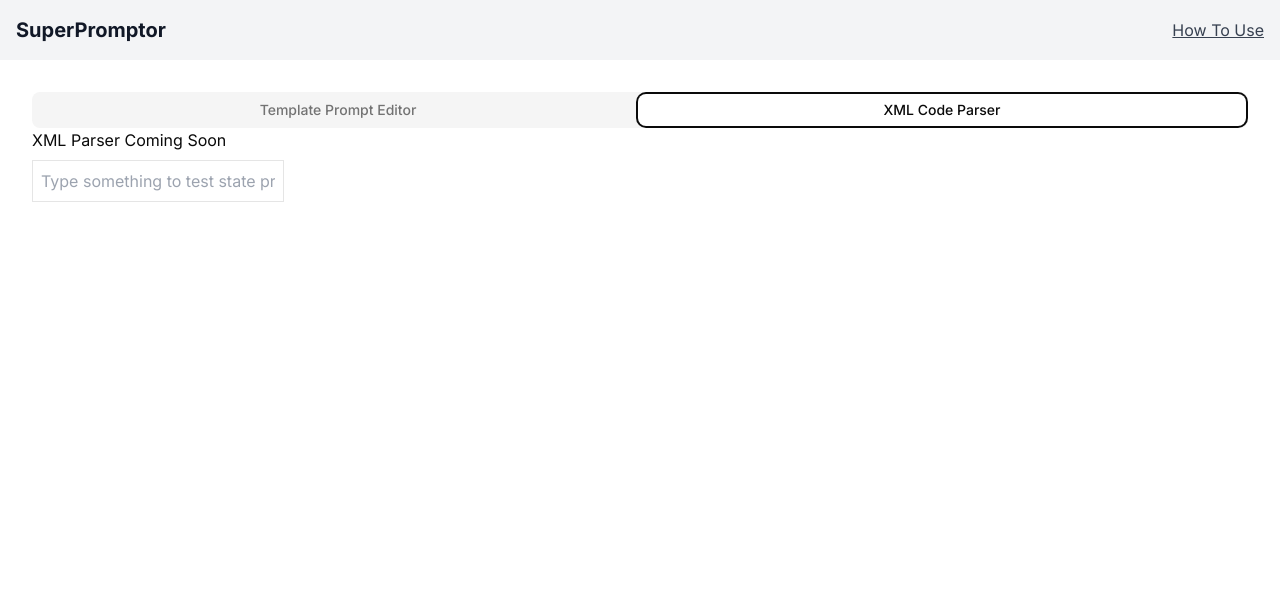
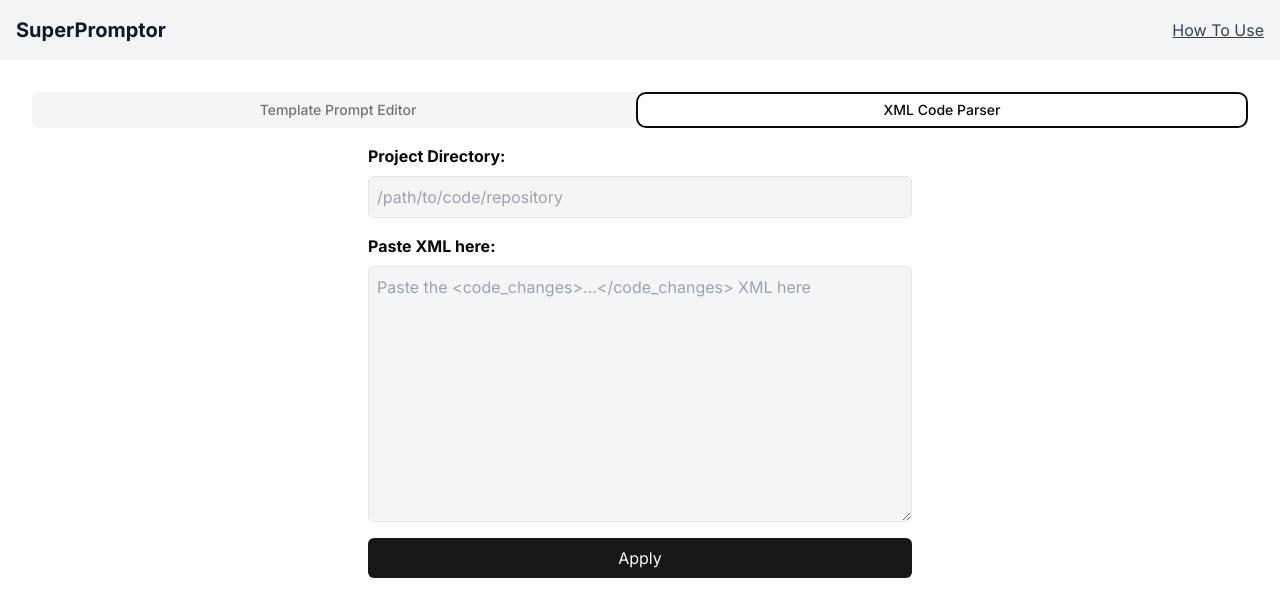
Before and after one commit to brettsmith212/superpromptor, a Next.js app: page / in a window 1280 px wide. Both pictures are taken after a click on the tab "XML Code Parser". Shown: the top 616 px of the page. Built offline with nearby package versions, Linux system fonts and the light colour scheme.

Commit message:
xml parser added

```diff
--- /dev/null
+++ b/actions/xml-parser-actions.ts
@@ -0,0 +1,22 @@
+"use server";
+
+import { applyFileChanges } from "@/lib/apply-changes";
+import { parseXmlString } from "@/lib/xml-parser";
+
+export async function applyChangesAction(xml: string, projectDirectory: string) {
+  const changes = await parseXmlString(xml);
+
+  if (!changes || !Array.isArray(changes)) {
+    throw new Error("Invalid XML format. Could not find changed_files.");
+  }
+
+  let finalDirectory = projectDirectory && projectDirectory.trim() !== "" ? projectDirectory.trim() : process.env.PROJECT_DIRECTORY;
+
+  if (!finalDirectory) {
+    throw new Error("No project directory provided and no fallback found in environment.");
+  }
+
+  for (const file of changes) {
+    await applyFileChanges(file, finalDirectory);
+  }
+}
--- a/app/superpromptor/_components/xml-parser.tsx
+++ b/app/superpromptor/_components/xml-parser.tsx
@@ -1,31 +1,69 @@
-/**
- * @file XML Parser component for SuperPromptor
- * @description
- * This component is a placeholder for the XML Code Parser functionality.
- * It will be implemented in the future to parse XML code blocks.
- *
- * @notes
- * - Marked as "use client" for consistency with other components
- * - Includes a simple input to demonstrate state preservation
- */
-
-"use client"
-
-import { useState } from "react"
+"use client";
+import { applyChangesAction } from "@/actions/xml-parser-actions";
+import { useEffect, useState } from "react";
 
 export default function XmlParser() {
-  const [text, setText] = useState("")
+  const [xml, setXml] = useState<string>("");
+  const [projectDirectory, setProjectDirectory] = useState<string>("");
+  const [successMessage, setSuccessMessage] = useState<string>("");
+  const [errorMessage, setErrorMessage] = useState<string>("");
+
+  useEffect(() => {
+    let timer: NodeJS.Timeout;
+    if (successMessage) {
+      timer = setTimeout(() => {
+        setSuccessMessage("");
+      }, 2000);
+    }
+    return () => {
+      if (timer) clearTimeout(timer);
+    };
+  }, [successMessage]);
+
+  const handleApply = async () => {
+    setErrorMessage("");
+    if (!xml.trim()) {
+      setErrorMessage("Please paste XML before applying changes.");
+      return;
+    }
+    try {
+      await applyChangesAction(xml, projectDirectory.trim());
+      setXml("");
+      setSuccessMessage("Changes applied successfully");
+    } catch (error: any) {
+      setErrorMessage("An error occurred while applying changes.");
+    }
+  };
 
   return (
-    <div>
-      <p>XML Parser Coming Soon</p>
-      <input
-        type="text"
-        value={text}
-        onChange={(e) => setText(e.target.value)}
-        placeholder="Type something to test state preservation"
-        className="border p-2 mt-2"
-      />
+    <div className="max-w-xl w-full mx-auto p-4 flex flex-col gap-4">
+      {errorMessage && <div className="text-red-400">{errorMessage}</div>}
+      {successMessage && <div className="text-green-400">{successMessage}</div>}
+      <div className="flex flex-col">
+        <label className="mb-2 font-bold">Project Directory:</label>
+        <input
+          className="border bg-secondary text-secondary-foreground p-2 w-full rounded-md"
+          type="text"
+          value={projectDirectory}
+          onChange={(e) => setProjectDirectory(e.target.value)}
+          placeholder="/path/to/code/repository"
+        />
+      </div>
+      <div className="flex flex-col">
+        <label className="mb-2 font-bold">Paste XML here:</label>
+        <textarea
+          className="border bg-secondary text-secondary-foreground p-2 h-64 w-full rounded-md"
+          value={xml}
+          onChange={(e) => setXml(e.target.value)}
+          placeholder="Paste the <code_changes>...</code_changes> XML here"
+        />
+      </div>
+      <button
+        className="bg-primary text-primary-foreground p-2 rounded-md hover:bg-primary/90 transition-colors"
+        onClick={handleApply}
+      >
+        Apply
+      </button>
     </div>
-  )
+  );
 }
--- /dev/null
+++ b/lib/apply-changes.ts
@@ -0,0 +1,51 @@
+import { promises as fs } from "fs";
+import { dirname, join } from "path";
+
+interface FileChange {
+  file_summary: string;
+  file_operation: string;
+  file_path: string;
+  file_code?: string;
+}
+
+export async function applyFileChanges(change: FileChange, projectDirectory: string) {
+  const { file_operation, file_path, file_code } = change;
+  const fullPath = join(projectDirectory, file_path);
+
+  switch (file_operation.toUpperCase()) {
+    case "CREATE":
+      if (!file_code) {
+        throw new Error(`No file_code provided for CREATE operation on ${file_path}`);
+      }
+      await ensureDirectoryExists(dirname(fullPath));
+      await fs.writeFile(fullPath, file_code, "utf-8");
+      break;
+
+    case "UPDATE":
+      if (!file_code) {
+        throw new Error(`No file_code provided for UPDATE operation on ${file_path}`);
+      }
+      await ensureDirectoryExists(dirname(fullPath));
+      await fs.writeFile(fullPath, file_code, "utf-8");
+      break;
+
+    case "DELETE":
+      await fs.rm(fullPath, { force: true });
+      break;
+
+    default:
+      console.warn(`Unknown file_operation: ${file_operation} for file: ${file_path}`);
+      break;
+  }
+}
+
+async function ensureDirectoryExists(dir: string) {
+  try {
+    await fs.mkdir(dir, { recursive: true });
+  } catch (error: any) {
+    if (error.code !== "EEXIST") {
+      console.error(`Error creating directory ${dir}:`, error);
+      throw error;
+    }
+  }
+}
--- /dev/null
+++ b/lib/xml-parser.ts
@@ -0,0 +1,57 @@
+import { DOMParser } from "@xmldom/xmldom";
+
+interface ParsedFileChange {
+  file_summary: string;
+  file_operation: string;
+  file_path: string;
+  file_code?: string;
+}
+
+export async function parseXmlString(xmlString: string): Promise<ParsedFileChange[] | null> {
+  try {
+    const parser = new DOMParser();
+    const doc = parser.parseFromString(xmlString, "text/xml");
+
+    const changedFilesNode = doc.getElementsByTagName("changed_files")[0];
+    if (!changedFilesNode) {
+      return null;
+    }
+
+    const fileNodes = changedFilesNode.getElementsByTagName("file");
+    const changes: ParsedFileChange[] = [];
+
+    for (let i = 0; i < fileNodes.length; i++) {
+      const fileNode = fileNodes[i];
+
+      const fileSummaryNode = fileNode.getElementsByTagName("file_summary")[0];
+      const fileOperationNode = fileNode.getElementsByTagName("file_operation")[0];
+      const filePathNode = fileNode.getElementsByTagName("file_path")[0];
+      const fileCodeNode = fileNode.getElementsByTagName("file_code")[0];
+
+      if (!fileOperationNode || !filePathNode) {
+        continue;
+      }
+
+      const file_summary = fileSummaryNode?.textContent?.trim() ?? "";
+      const file_operation = fileOperationNode.textContent?.trim() ?? "";
+      const file_path = filePathNode.textContent?.trim() ?? "";
+
+      let file_code: string | undefined = undefined;
+      if (fileCodeNode && fileCodeNode.firstChild) {
+        file_code = fileCodeNode.textContent?.trim() ?? "";
+      }
+
+      changes.push({
+        file_summary,
+        file_operation,
+        file_path,
+        file_code
+      });
+    }
+
+    return changes;
+  } catch (error: unknown) {
+    console.error("Error parsing XML:", error);
+    return null;
+  }
+}
--- a/package.json
+++ b/package.json
@@ -26,7 +26,8 @@
     "shadcn-ui": "^0.9.4",
     "tailwind-merge": "^3.0.2",
     "tailwindcss-animate": "^1.0.7",
-    "unist": "^0.0.1"
+    "unist": "^0.0.1",
+    "@xmldom/xmldom": "^0.9.6"
   },
   "devDependencies": {
     "@tailwindcss/typography": "^0.5.16",
```
Also changed, not shown: 1 other file (tests, documents, lock files or other folders).
